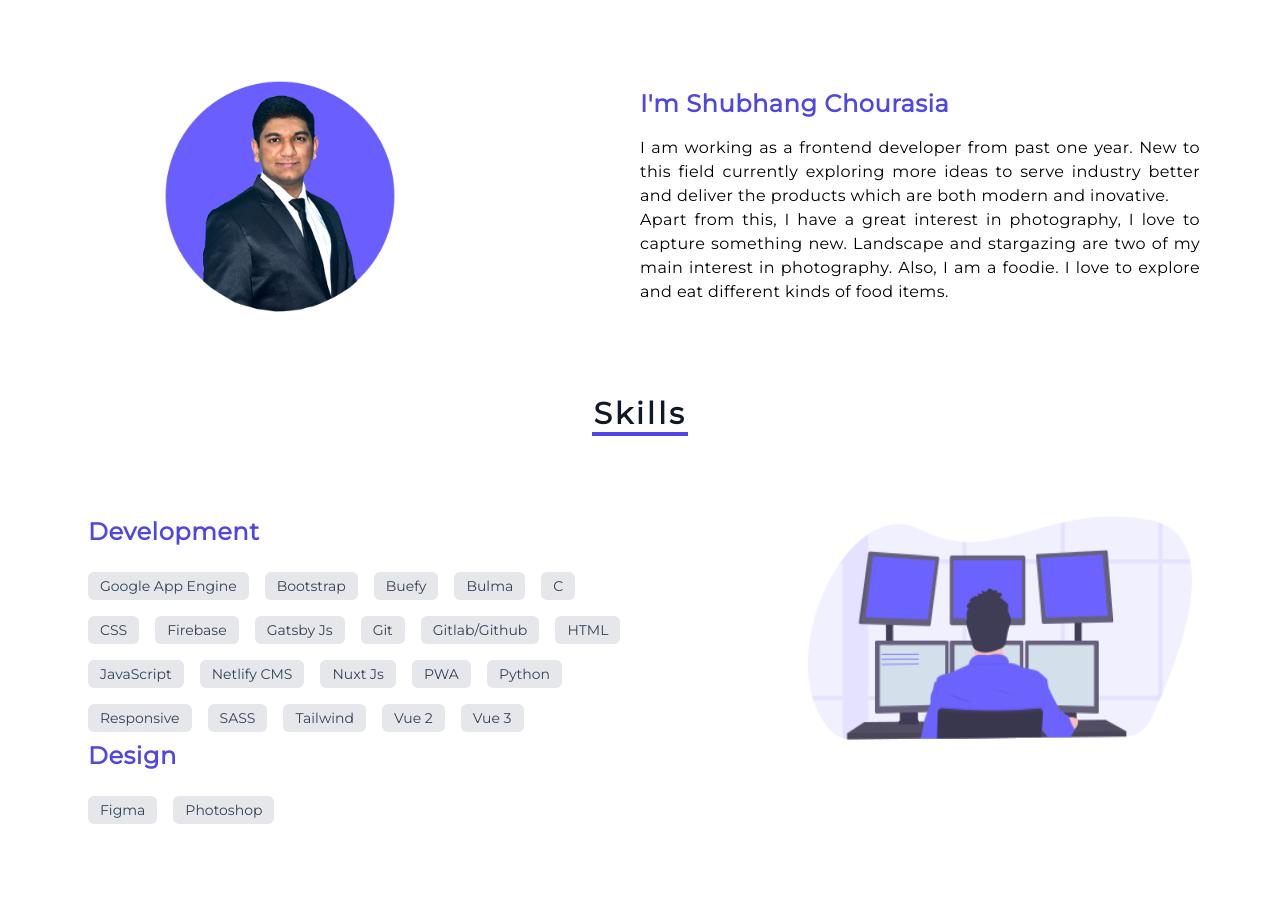
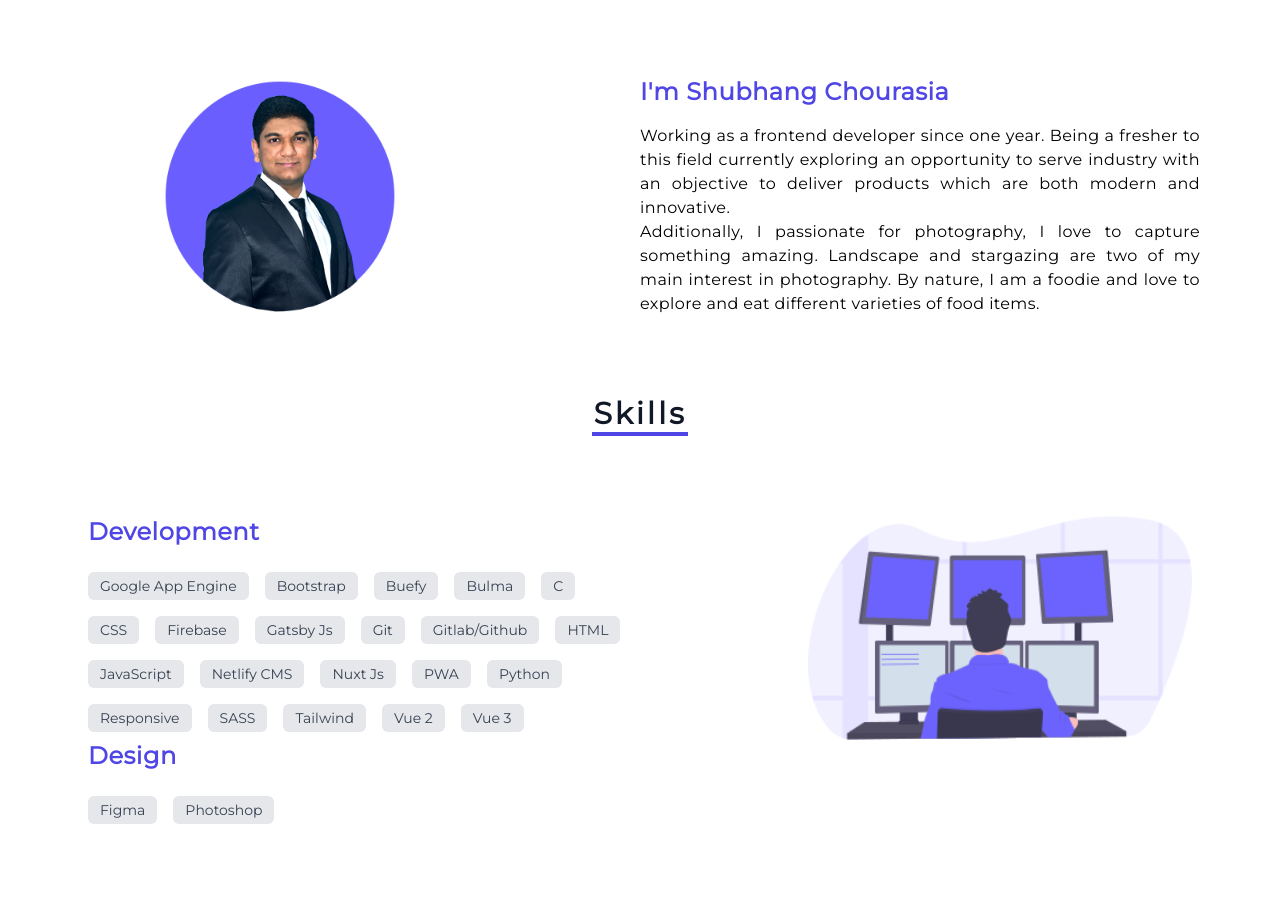
Before and after one commit to shubhangchourasia/portfolio, a Vue app: page / in a window 1280 px wide. Shown: the part 800-1714 px from the top of the page. Built offline with nearby package versions, Linux system fonts and the light colour scheme.

Commit message:
About changed

```diff
--- a/src/views/Home.vue
+++ b/src/views/Home.vue
@@ -139,13 +139,14 @@
             I'm Shubhang Chourasia
           </p>
           <p class="text-justify dark:text-gray-50 tracking-wide">
-            I am working as a frontend developer from past one year. New to this
-            field currently exploring more ideas to serve industry better and
-            deliver the products which are both modern and inovative.
-            <br />Apart from this, I have a great interest in photography, I
-            love to capture something new. Landscape and stargazing are two of
-            my main interest in photography. Also, I am a foodie. I love to
-            explore and eat different kinds of food items.
+            Working as a frontend developer since one year. Being a fresher to
+            this field currently exploring an opportunity to serve industry with
+            an objective to deliver products which are both modern and
+            innovative. <br />
+            Additionally, I passionate for photography, I love to capture
+            something amazing. Landscape and stargazing are two of my main
+            interest in photography. By nature, I am a foodie and love to
+            explore and eat different varieties of food items.
           </p>
         </div>
       </div>
```
